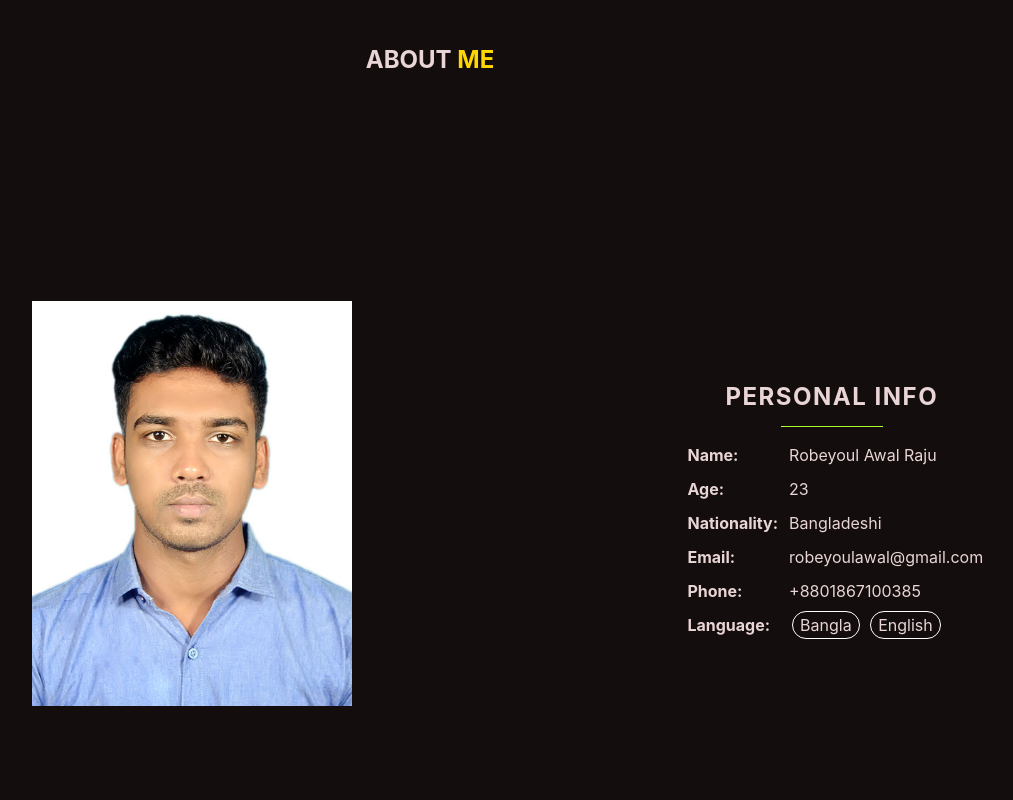
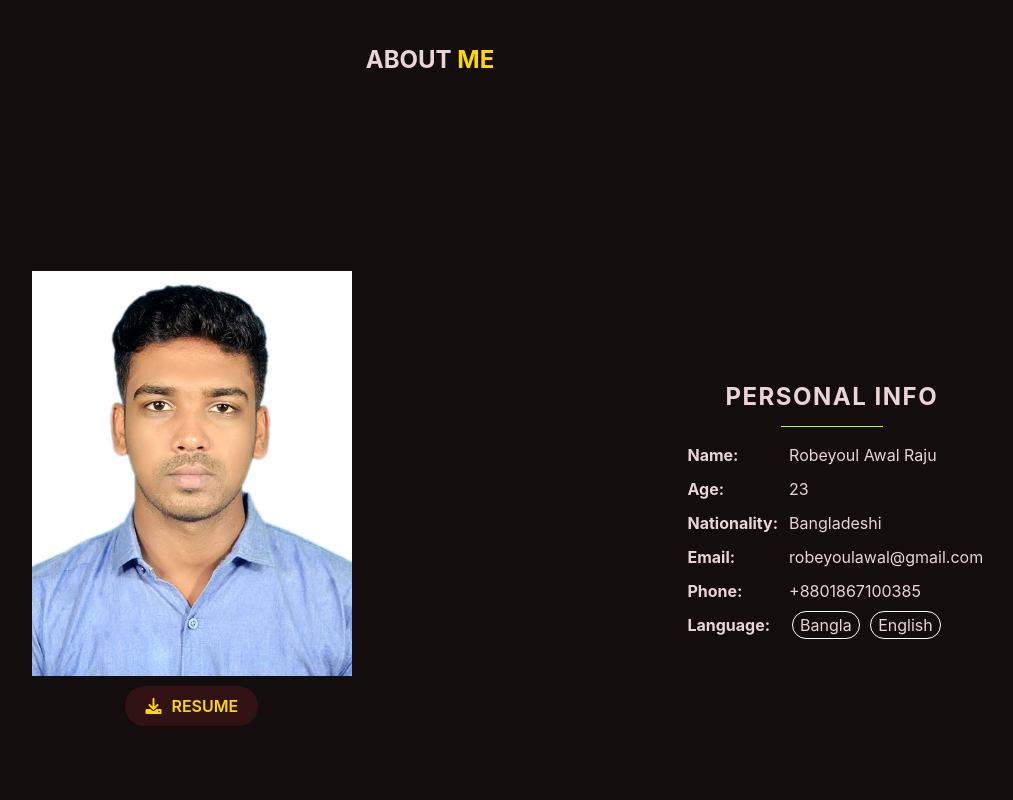
Before and after one commit to ra-raju/portfolio, a React (Create React App) app: page /about in a window 1280 px wide. Shown: the top 800 px of the page, without its empty margins (210-1223 px from the left). Built offline with nearby package versions, Linux system fonts and the light colour scheme.

Commit message:
add cv download and some change on about page

```diff
--- a/src/Pages/About/About.css
+++ b/src/Pages/About/About.css
@@ -12,8 +12,44 @@
   width: 100%;
   height: 100vh;
 }
+
+.img-section {
+  display: flex;
+  flex-direction: column;
+}
 .aboutImg {
   width: 50%;
+}
+
+.cv-container {
+  margin: 20px 0px;
+}
+.cv-container a {
+  text-decoration: none;
+  color: gold;
+  background-color: rgb(48, 18, 18);
+  padding: 10px 20px;
+  border-radius: 30px;
+  -webkit-border-radius: 30px;
+  -moz-border-radius: 30px;
+  -ms-border-radius: 30px;
+  -o-border-radius: 30px;
+  text-transform: uppercase;
+  font-weight: 600;
+  transition: all 0.5s linear;
+  -webkit-transition: all 0.5s linear;
+  -moz-transition: all 0.5s linear;
+  -ms-transition: all 0.5s linear;
+  -o-transition: all 0.5s linear;
+}
+
+.cv-icon {
+  margin-right: 10px;
+}
+
+.cv-container a:hover {
+  background-color: gold;
+  color: black;
 }
 
 .table-value {
@@ -79,5 +115,10 @@
   }
   .aboutImg {
     width: 40%;
+    margin-top: 50px;
   }
+  /* .cv-container a {
+    font-size: 14px;
+    font-weight: 600;
+  } */
 }
--- a/src/Pages/About/About.jsx
+++ b/src/Pages/About/About.jsx
@@ -15,6 +15,14 @@ const About = () => {
       <div className="about">
         <div className="img-section">
           <img className="aboutImg" src={aboutImg} alt="" />
+          <div className="cv-container">
+            <a href="https://drive.google.com/uc?export=download&id=1_bnYH2f9BZcg1WUBbtcwys8__gyVsWQx">
+              <span className="cv-icon">
+                <i className="fas fa-download"></i>
+              </span>
+              resume
+            </a>
+          </div>
         </div>
         <div className="personal-info">
           <PersonalInfo />
--- a/src/Pages/About/Skills.jsx
+++ b/src/Pages/About/Skills.jsx
@@ -10,7 +10,9 @@ const node = 50;
 const Skills = () => {
   return (
     <div className="skill-container">
-      <h3 className="secondary-heading">MY SKILLS</h3>
+      <h3 className="secondary-heading">
+        MY <span className="name">SKILLS</span>
+      </h3>
       <hr className="hr-row" />
       <div className="skills-list">
         <div className="skill">
```
